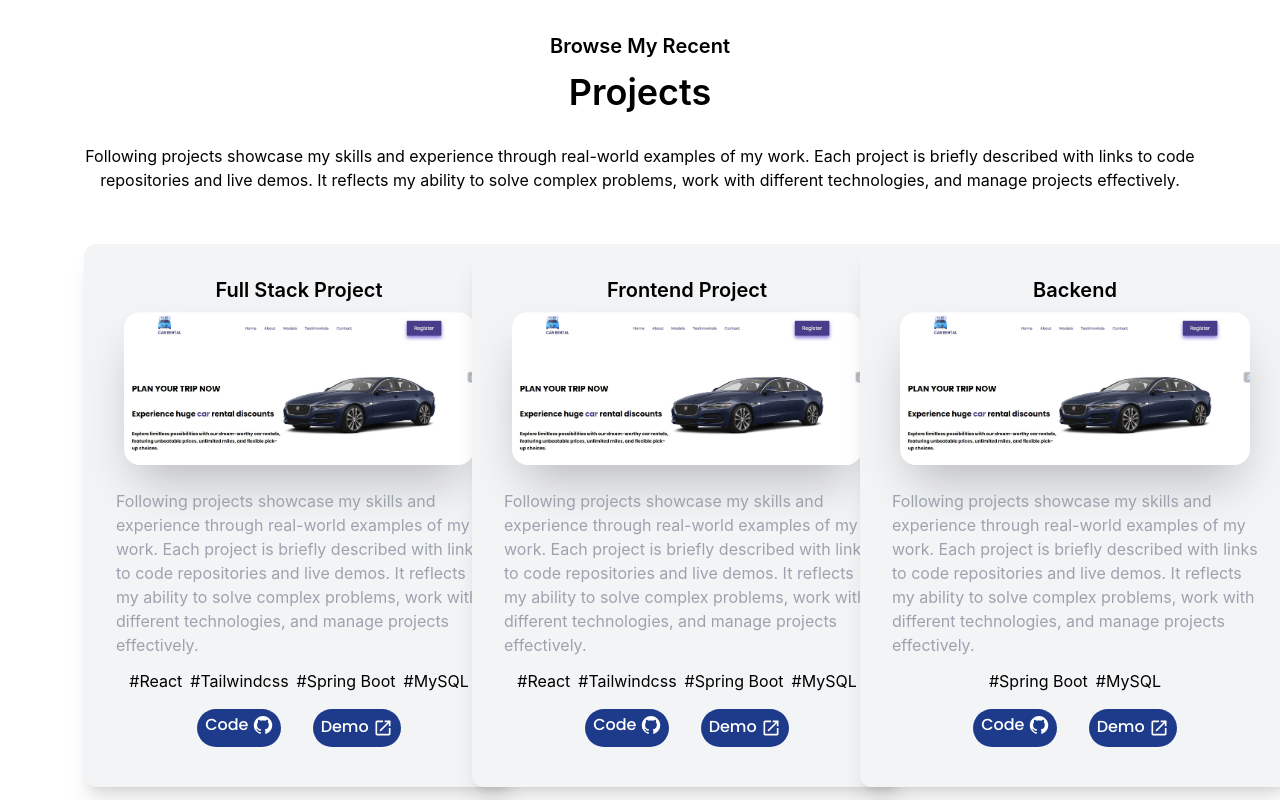
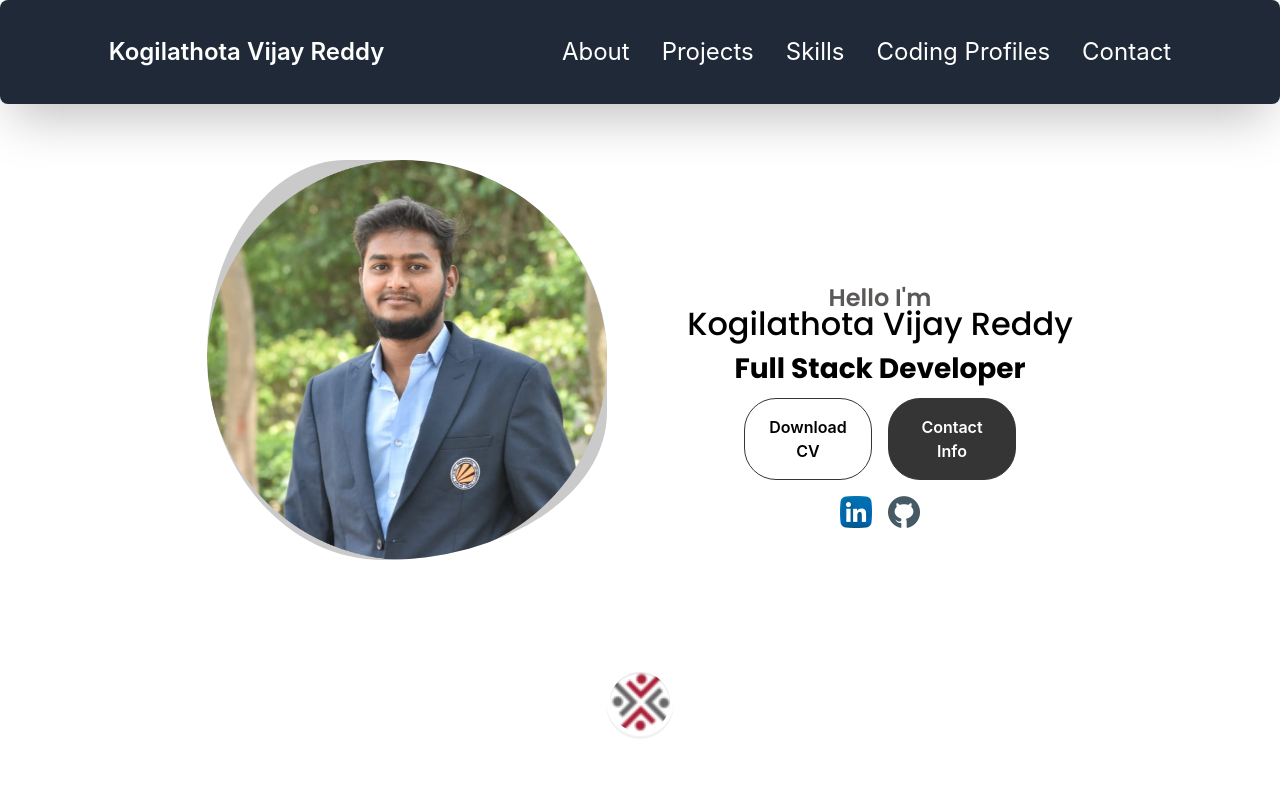
Before and after one commit to Vijay-948/my-portfolio, a React (Create React App) app: page / in a window 1280 px wide. Shown: the top 800 px of the page. Built offline with nearby package versions, Linux system fonts and the light colour scheme.

Commit message:
updated-navbar

```diff
--- a/src/Components/Home.jsx
+++ b/src/Components/Home.jsx
@@ -3,24 +3,26 @@
 import Contact from "./Contact";
 import Navbar from "./Navbar";
 import Profile from "./Profile";
-import Project from "./Project";
 import ProjectCard from "./ProjectCard";
 import Skills from "./Skills";
-import Work from "./Work";
 
 
 const Home = () => {
 
     return(
         <>
-        {/* <Navbar />
-        <Profile />
+        <Navbar />
+        <Profile  />
         <About />
-        <Skills />     */}
+        <Skills />
+        <ProjectCard element={'#projects'}/>
+        <CodingProfiles />
+        <Contact />
+
         {/* <CodingProfiles /> */}
         {/* <Contact /> */}
             {/* <Project /> */}
-            <ProjectCard />
+            {/* <ProjectCard /> */}
          {/* <Work /> */}
         </>
     )
--- a/src/Components/Navbar.jsx
+++ b/src/Components/Navbar.jsx
@@ -1,54 +1,54 @@
+
+import MenuIcon from '@mui/icons-material/Menu';
+import CloseIcon from '@mui/icons-material/Close';
 import { useState } from 'react';
-import '../Styles/Navbar.css';
 
-function Navbar () {
+
+const Navbar = () => {
 
     const [openMenu, setOpenMenu] = useState(false);
 
     const toggleMenu = () => {
-        setOpenMenu(!openMenu);
+        setOpenMenu(!openMenu)
     }
 
 
-    return(
+    return (
         <>
-         <div className='position'>
-            <nav id='desktop-nav'>
-                <div className="name">Kogilathota Vijay Reddy</div>
-                <div>
-                    <ul className="nav-links">
-                        <li><a href="about">About</a></li>
-                        <li><a href="about">Skills</a></li>
-                        <li><a href="about">Projects</a></li>
-                        <li><a href="about">Coding Profiles</a></li>
-                        <li><a href="about">Contact</a></li>
+            <div className='fixed w-full bg-gray-800 text-white p-5 shadow-2xl rounded-lg z-10'>
+                <nav className='hidden lg:flex justify-around items-center h-16'>
+                <div className='text-2xl font-semibold'>Kogilathota Vijay Reddy</div>
+                    <ul className='flex gap-8 list-none text-2xl'>
+                    <li><a href='#about' className='hover:text-red-500'>About</a></li>
+                    <li><a href='#projects' className='hover:text-red-500'>Projects</a></li>
+                    <li><a href='#skills' className='hover:text-red-500'>Skills</a></li>
+                    <li><a href='#coding' className='hover:text-red-500'>Coding Profiles</a></li>
+                    <li><a href='#contact' className='hover:text-red-500'>Contact</a></li>
                     </ul>
-                </div>
-            </nav>
-         </div>
+                </nav>
+            </div>
 
-         <div>
-            <nav id="hamburger-nav">
-                <div className="name">Vijay Reddy</div>
-                <div className="hamburger-menu">
-                    <div className="hamburger-icon" onClick={toggleMenu}>
-                        <span></span>
-                        <span></span>
-                        <span></span>
+            <div className='lg:hidden fixed w-full bg-gray-800 text-white shadow-2xl z-10'>
+                <nav className='flex justify-between items center h-16 px-4'>
+                    <div className='text-2xl font-semibold'>Vijay Reddy</div>
+                    <div className='relative'>
+                        <div className='cursor-pointer' onClick={toggleMenu}>
+                            {openMenu ? <CloseIcon fontSize='large' /> : <MenuIcon fontSize='large' />}
+                        </div>
+                        <ul className={`absolute top-full right-0 bg-gray-900 shadow-2xl list-none hover:bg-red-200 transition-max-heght overflow-hidden  ${openMenu ? 'max-h-60' : 'max-h-0'}`}>
+                            <li><a href='#about' className='block px-4 py-2 hover:bg-gray-800' onClick={toggleMenu}>About</a></li>
+                            <li><a href='#projects' className='block px-4 py-2 hover:bg-gray-800' onClick={toggleMenu}>Projects</a></li>
+                            <li><a href='#skills' className='block px-4 py-2 hover:bg-gray-800' onClick={toggleMenu}>Skills</a></li>
+                            <li><a href='#coding' className='block px-4 py-2 hover:bg-gray-800' onClick={toggleMenu}>Coding Profiles</a></li>
+                            <li><a href='#contact' className='block px-4 py-2 hover:bg-gray-800' onClick={toggleMenu}>Contact</a></li>
+                        </ul>
                     </div>
-                    <div className={`menu-links ${openMenu ? 'open' : ''}`} >
-                        <li><a href="#about" onClick={toggleMenu}>About</a></li>
-                        <li><a href="#skills" onClick={toggleMenu}>Skills</a></li>
-                        <li><a href="#projects" onClick={toggleMenu}>Projects</a></li>
-                        <li><a href="#coding-profiles" onClick={toggleMenu}>Coding Profiles</a></li>
-                        <li><a href="#Contact" onClick={toggleMenu}>Contact</a></li>
-                    </div>
-                </div>
-            </nav>
-         </div>
+                </nav>
+            </div>
+
         </>
 
-    );
+    )
 
 }
 
--- a/src/Components/Project.jsx
+++ /dev/null
@@ -1,11 +0,0 @@
-import ProjectCard from "./ProjectCard";
-
-
-const Project = () => {
-  <>
-    <ProjectCard />
-  </>
-
-}
-
-export default Project;
--- a/src/Components/ProjectCard.jsx
+++ b/src/Components/ProjectCard.jsx
@@ -1,14 +1,13 @@
 import React from 'react';
 import ProjectData from './ProjectData';
 import { Tilt } from 'react-tilt';
-import { Scale } from '@mui/icons-material';
 import GitHubIcon from '@mui/icons-material/GitHub';
 import OpenInNewIcon from '@mui/icons-material/OpenInNew';
 
 
 const ProjectCard = () => {
     return (
-        <section className="relative py-8 px-4 lg:px-16">
+        <section id='projects' className="relative py-8 px-4 lg:px-16 -z-1 mt-10">
             <div className="text-center">
                 <p className="text-xl font-semibold">Browse My Recent</p>
                 <h1 className='text-4xl font-semibold mt-3'>Projects</h1>
--- a/src/Styles/Navbar.css
+++ /dev/null
@@ -1,155 +0,0 @@
-.position {
-    position: fixed;
-    width: 100%;
-    background-color: white;
-    /* border-radius: px; */
-    box-shadow: 0 10px 15px 0 #9894b1;
-}
-
-.position:hover {
-    /* background-color: red; */
-    /* border-radius: 30px; */
-    box-shadow: 0 10px 15px 0 #7771a1;
-    z-index: 1;
-}
-
-nav,
-.nav-links {
-    display: flex;
-}
-
-nav{
-    justify-content: space-around;
-    align-items: center;
-    height: 12vh;
-}
-
-.nav-links {
-    gap: 2rem;
-    list-style: none;
-    font-size: 1.5rem;
-}
-
-a {
-    color: black;
-    text-decoration: none;
-    text-decoration-color: black;
-    font-family: poppins,sans-serif;
-    font-weight: 500;
-}
-
-a:hover {
-    color: gray;
-    text-decoration: underline;
-    text-underline-offset: 1rem;
-    border-radius: 20px;
-    text-decoration-color: rgb(181, 181, 181);
-}
-
-.name {
-    font-family: poppins,sans-serif;
-    font-size: 2rem;
-    font-weight: 500;
-    cursor: default;
-}
-
-#hamburger-nav {
-    display: none;
-}
-
-.hamburger-menu {
-    position: relative;
-    display: inline-block;
-}
-
-.hamburger-icon {
-    display: flex;
-    flex-direction: column;
-    justify-content: space-between;
-    height: 24px;
-    width: 30px;
-    cursor: pointer;
-}
-
-.hamburger-icon span {
-    width: 100%;
-    height: 2px;
-    background-color: black;
-    transition: all 0.3 ease-in-out;
-}
-
-.menu-links {
-    position: absolute;
-    top: 100%;
-    right: 0;
-    background-color: rgb(247, 240, 240);
-    width: fit-content;
-    max-height: 0;
-    overflow: hidden;
-    transition: all 0.3 ease-in-out;
-}
-
-.menu-links a {
-    display: block;
-    padding: 10px;
-    text-align: center;
-    font-size: 1.5rem;
-    color: black;
-    text-decoration: none;
-    transition: all 0.3 ease-in-out;
-}
-
-.menu-links li {
-    list-style: none;
-}
-
-.menu-links.open {
-    max-height: 300px;
-}
-
-.hamburger-icon.open span:first-child{
-    transform: rotate(45deg) translate(10px, 5px);
-}
-
-.hamburger-icon.open span:nth-child(2){
-    opacity: 0;
-}
-
-.hamburger-icon.open span:last-child {
-    transform: rotate(-45deg) translate(10px, -5px);
-}
-
-.hamburger-icon span:first-child{
-    transform: none;
-}
-
-.hamburger-icon span:first-child {
-    opacity: 1;
-}
-
-.hamburger-icon span:first-child{
-    transform: none;
-}
-
-@media screen and (max-width: 1200px){
-    #desktop-nav {
-        display: none;
-    }
-
-    #hamburger-nav {
-        display: flex;
-        position: fixed;
-        width: 100%;
-    }
-}
-
-@media screen and (max-width: 600px) {
-    .nav-links li a {
-        font-size: 1rem;
-    }
-    .nav-links {
-        flex-direction: column;
-        gap: 0.5rem;
-        text-align: center;
-    }
-}
```
Also changed, not shown: src/Components/Work.jsx (deleted, +0 -25 lines).
